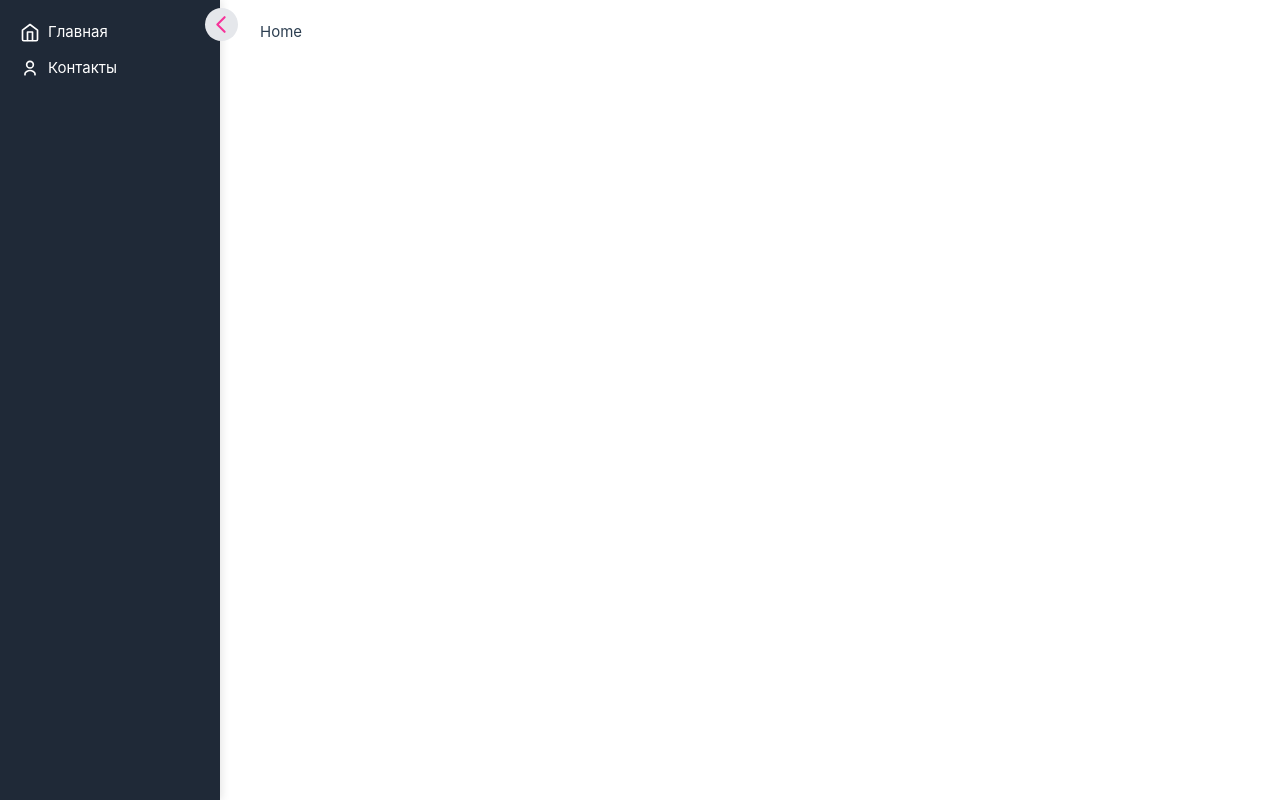
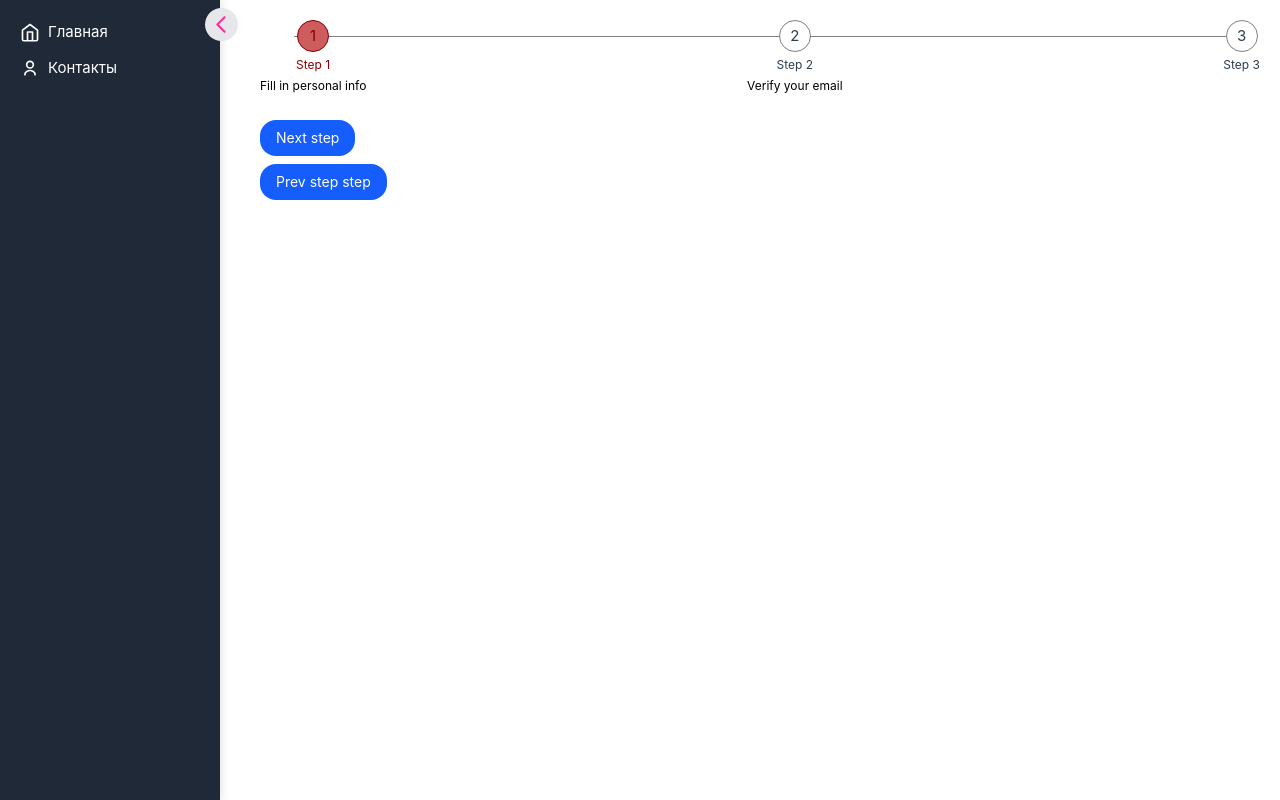
Before and after one commit to Misha158/vue-project, a Vue app: page /home in a window 1280 px wide. Built offline with nearby package versions, Linux system fonts and the light colour scheme.

Commit message:
Added Stepper component

```diff
--- /dev/null
+++ b/src/components/UiButton.vue
@@ -0,0 +1,72 @@
+<template>
+  <button
+    :class="buttonClasses"
+    :disabled="disabled || loading"
+    @click="onClick"
+  >
+    <span v-if="loading" class="loader mr-2" />
+    <slot />
+  </button>
+</template>
+
+<script setup lang="ts">
+import { computed } from 'vue';
+
+type Variant = 'primary' | 'secondary' | 'danger' | 'ghost';
+
+interface Props {
+  variant?: Variant;
+  disabled?: boolean;
+  loading?: boolean;
+}
+
+const props = withDefaults(defineProps<Props>(), {
+  variant: 'primary',
+  disabled: false,
+  loading: false
+});
+
+const emit = defineEmits<{
+  (e: 'click', event: MouseEvent): void;
+}>();
+
+const onClick = (event: MouseEvent) => {
+  if (!props.disabled && !props.loading) {
+    emit('click', event);
+  }
+};
+
+const baseClasses = 'rounded-2xl px-4 py-2 text-sm font-medium transition-all duration-200 focus:outline-none cursor-pointer';
+
+const variants: Record<Variant, string> = {
+  primary: 'bg-blue-600 text-white hover:bg-blue-700',
+  secondary: 'bg-gray-200 text-gray-800 hover:bg-gray-300',
+  danger: 'bg-red-600 text-white hover:bg-red-700',
+  ghost: 'bg-transparent text-gray-700 hover:bg-gray-100'
+};
+
+const buttonClasses = computed(() => {
+  const variantClasses = variants[props.variant];
+  const disabledClasses = props.disabled || props.loading
+    ? 'opacity-50 cursor-not-allowed'
+    : '';
+  return `${baseClasses} ${variantClasses} ${disabledClasses}`;
+});
+</script>
+
+<style scoped>
+.loader {
+  width: 1em;
+  height: 1em;
+  border: 2px solid white;
+  border-top-color: transparent;
+  border-radius: 50%;
+  animation: spin 0.6s linear infinite;
+}
+
+@keyframes spin {
+  to {
+    transform: rotate(360deg);
+  }
+}
+</style>
--- /dev/null
+++ b/src/components/UiStepper.vue
@@ -0,0 +1,115 @@
+<template>
+  <div class="stepper">
+    <div
+      v-for="(step, index) in steps"
+      :key="index"
+      :class="stepClass(index)"
+      class="z-10"
+    >
+      <div class="flex flex-col items-center justify-center">
+        <button class="circle" @click="onChangeStep(index)">
+          {{ index + 1 }}
+        </button>
+
+        <div class="label text-xs">{{ step.title }}</div>
+
+        <template v-if="step.nameForSlot">
+          <slot :subTitle="step.subTitle" :name="step.nameForSlot" />
+        </template>
+        <template v-else>
+          <div class="label !text-black text-xs font-thin">
+            {{ step.subTitle }}
+          </div>
+        </template>
+      </div>
+    </div>
+
+    <div class="line" />
+  </div>
+</template>
+
+<script lang="ts" setup>
+interface StepInfo {
+  title: string;
+  subTitle?: string;
+  nameForSlot?: string;
+}
+
+interface Props {
+  steps: StepInfo[];
+  activeStepIndex: number;
+}
+
+interface Emits {
+  (e: 'update:activeStepIndex', value: number): void;
+  (e: 'clickOnStep', value: number): void;
+}
+
+const props = defineProps<Props>();
+const emit = defineEmits<Emits>();
+
+const onChangeStep = (newStepIndex: number): void => {
+  emit('clickOnStep', newStepIndex);
+  if (newStepIndex < props.activeStepIndex) {
+    emit('update:activeStepIndex', newStepIndex);
+  }
+};
+
+const stepClass = (index: number) => ({
+  active: props.activeStepIndex === index,
+  completeStep: props.activeStepIndex > index
+});
+</script>
+
+<style scoped lang="scss">
+.stepper {
+  position: relative;
+  display: flex;
+  justify-content: space-between;
+  font-weight: 400;
+  height: 60px;
+}
+
+.line {
+  position: absolute;
+  top: 16px;
+  left: 50%;
+  transform: translateX(-50%);
+  width: calc(100% - 68px);
+  height: 1px;
+  background-color: gray;
+  z-index: 1;
+}
+
+.circle {
+  width: 32px;
+  height: 32px;
+  display: flex;
+  align-items: center;
+  justify-content: center;
+  background-color: white;
+  border-radius: 50%;
+  border: 1px solid gray;
+  cursor: pointer;
+}
+
+.active .circle {
+  background-color: indianred;
+  border-color: darkred;
+  color: darkred;
+}
+
+.completeStep .circle {
+  border-color: darkred;
+  color: darkred;
+}
+
+.active .label,
+.completeStep .label {
+  color: darkred;
+}
+
+.label {
+  margin-top: 5px;
+}
+</style>
--- a/src/views/HomeView.vue
+++ b/src/views/HomeView.vue
@@ -11,7 +11,13 @@
     <!--      ]"-->
     <!--      :mode="'multiple'"-->
     <!--    />-->
-    <div>Home</div>
+    <div>
+      <UiStepper :steps="steps" :active-step-index="activeStepIndex" />
+      <div class="flex flex-col justify-start items-start  my-10">
+        <UiButton @click="activeStepIndex = activeStepIndex + 1" class="mb-2">Next step</UiButton>
+        <UiButton @click="activeStepIndex = activeStepIndex - 1">Prev step step</UiButton>
+      </div>
+    </div>
   </main>
 </template>
 
@@ -20,8 +26,28 @@ import { onMounted, ref } from 'vue';
 import UiPopoverPage from '@/features/UiPopoverPage.vue';
 import UiCheckbox from '@/components/UiCheckbox.vue';
 import UiSelect from '@/components/UiSelect.vue';
+import UiStepper from "@/components/UiStepper.vue";
+import UiButton from "@/components/UiButton.vue";
 
 const selected = ref([]);
+
+const activeStepIndex = ref(0);
+
+const steps = ref([
+  {
+    title: 'Step 1',
+    subTitle: 'Fill in personal info'
+  },
+  {
+    title: 'Step 2',
+    subTitle: 'Verify your email'
+  },
+  {
+    title: 'Step 3',
+    subTitle: 'Complete registration',
+    nameForSlot: 'custom-subtitle-step-3'
+  }
+]);
 
 onMounted(() => {
   selected.value.push('apple');
```
